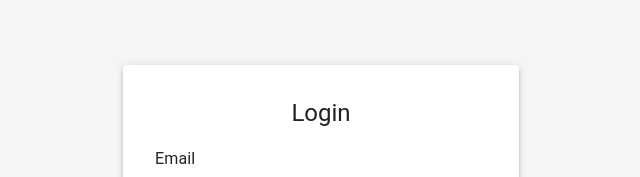
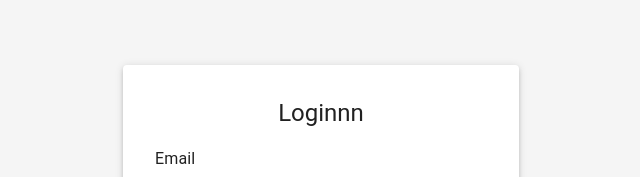
Before and after one commit to ktariayman/ResumeBuilderPro, a React (Create React App) app in the folder client/: page /login in a window 1280 px wide. Shown: the part 145-322 px from the top of the page, without its empty margins (319-959 px from the left). Built offline with nearby package versions, Linux system fonts and the light colour scheme.

Commit message:
test pipeline

```diff
--- a/client/src/Forms/LoginForm.tsx
+++ b/client/src/Forms/LoginForm.tsx
@@ -37,7 +37,7 @@ const LoginForm: React.FC = () => {
           variant='h5'
           sx={{ textAlign: 'center', mb: 2 }}
         >
-          Login
+          Loginnn
         </Typography>
         <Box
           component='form'
```
